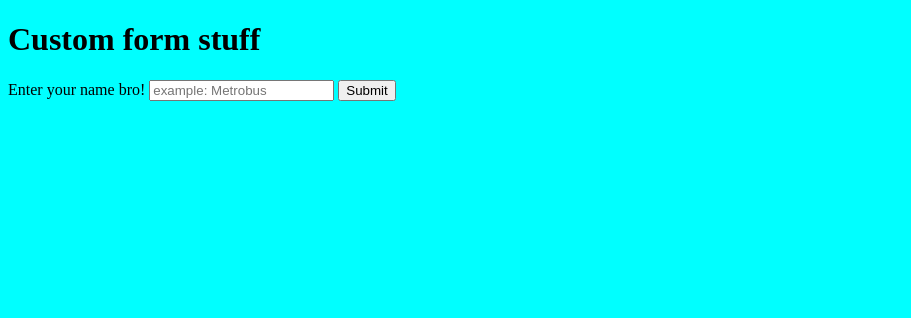
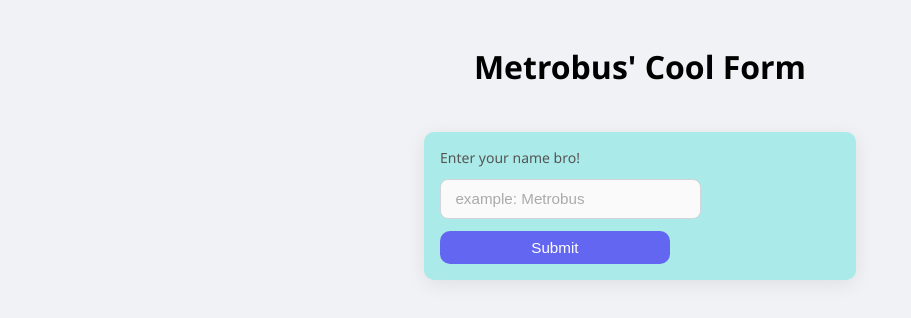
Before and after one commit to MetrobusDesigns/May2026-Javascript-class, a plain HTML site: page unit3/form-assignment/index.html in a window 1280 px wide. Shown: the whole page, without its empty margins (0-911 px from the left). Drawn offline with Linux system fonts and the light colour scheme.

Commit message:
added CSS elements

```diff
--- a/unit3/form-assignment/index.html
+++ b/unit3/form-assignment/index.html
@@ -3,11 +3,12 @@
 <head>
     <meta charset="UTF-8">
     <meta name="viewport" content="width=device-width, initial-scale=1.0">
-    <title>Document</title>
-    <link rel="stylesheet" href="/style.css" ></link>
+    <title>The Metrobus Page</title>
+    <link rel="stylesheet" href="./style.css" ></link>
 </head>
 <body>
-    <h1>Custom form stuff</h1>
+    <h1>Metrobus' Cool Form</h1>
+    <br>
     <form>
     <div>
       <label for = "text">Enter your name bro!</label>
--- a/unit3/form-assignment/script.js
+++ b/unit3/form-assignment/script.js
@@ -1 +1,9 @@
 console.log("testing");
+
+let input = document.getElementById("#user-input")
+form.addEventListener("submit", (event) => {
+
+    event.preventDefault();
+    window.prompt(`hello ${user-input}`)
+    alert(input.value)
+input.value = "";});
--- a/unit3/form-assignment/style.css
+++ b/unit3/form-assignment/style.css
@@ -1,3 +1,86 @@
+
+
 body {
-    background-color: aqua;
-};
+  align-items: center;
+  background-color: #f0f2f5;
+  font-family: 'Segoe UI', system-ui, sans-serif;
+  padding: 1rem;
+}
+
+/* --- The Card --- */
+form {
+display: flex;
+    align-items: center;
+
+  margin-left: auto;
+  margin-right: auto;
+  background-color: #aaeae8;
+  border-radius: 10px;
+  box-shadow: 0 4px 20px rgba(0, 0, 0, 0.08);
+  padding: 1rem;
+  width: 100%;
+  max-width: 400px;
+}
+
+/* --- Heading --- */
+h1 {
+    display: flex;
+    justify-content: center;
+
+  margin-left: auto;
+  margin-right: auto;
+}
+
+/* --- Form group wrapper --- */
+form div {
+  display: flex;
+  flex-direction: column;
+  gap: 0.75rem;
+}
+
+/* --- Label --- */
+label {
+  font-size: 0.875rem;
+  font-weight: 500;
+  color: #555;
+}
+
+/* --- Text Input --- */
+input[type="text"] {
+  width: 100%;
+  padding: 0.65rem 0.9rem;
+  border: 1.5px solid #d1d5db;
+  border-radius: 8px;
+  font-size: 0.95rem;
+  color: #1a1a2e;
+  background-color: #fafafa;
+  outline: none;
+  transition: border-color 0.2s;
+}
+
+input[type="text"]:focus {
+  border-color: #6366f1;
+  background-color: #fff;
+}
+
+input[type="text"]::placeholder {
+  color: #aaa;
+}
+
+/* --- Submit Button --- */
+button {
+  width: 100%;
+  padding: 0.5rem;
+  background-color: #6366f1;
+  color: #fff;
+  border: none;
+  border-radius: 10px;
+  font-size: 0.95rem;
+  font-weight: 500;
+  cursor: pointer;
+  transition: background-color 0.3s;
+}
+
+button:hover {
+  background-color: #4f46e5;
+}
```
